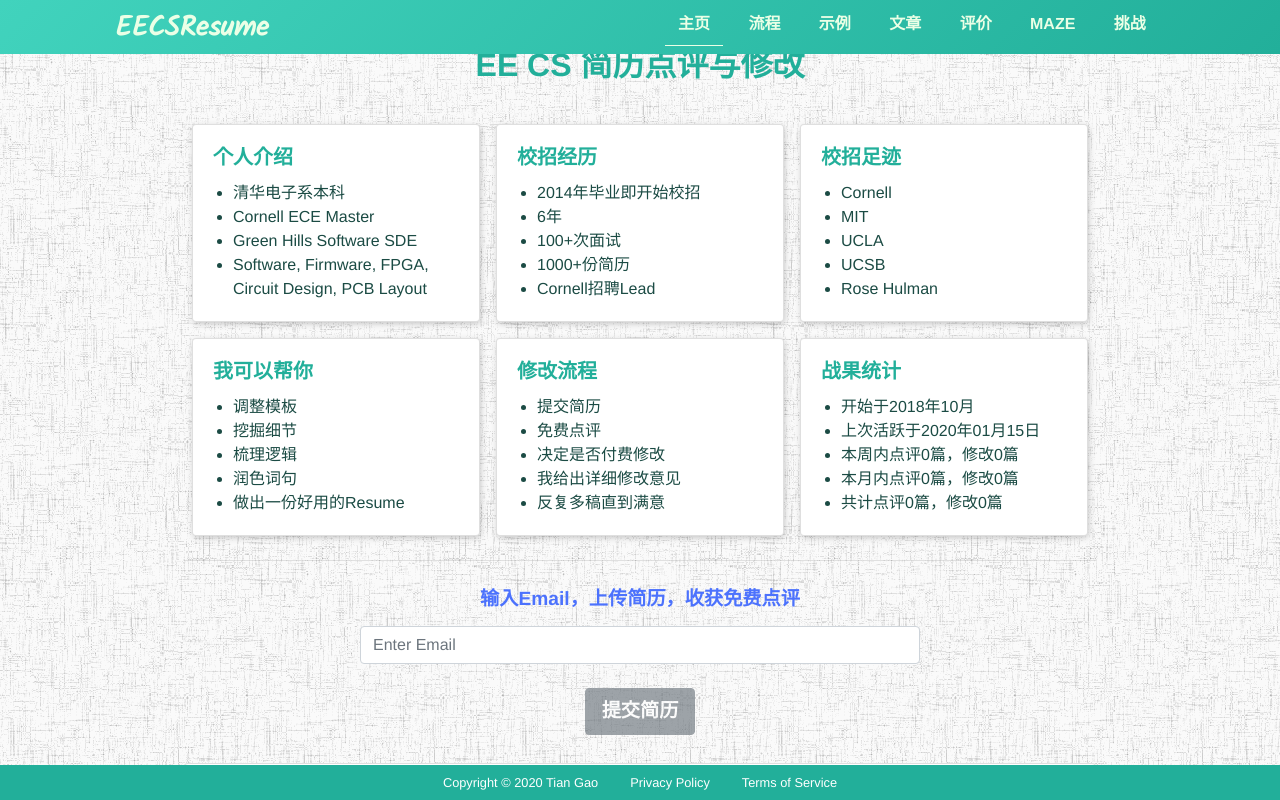
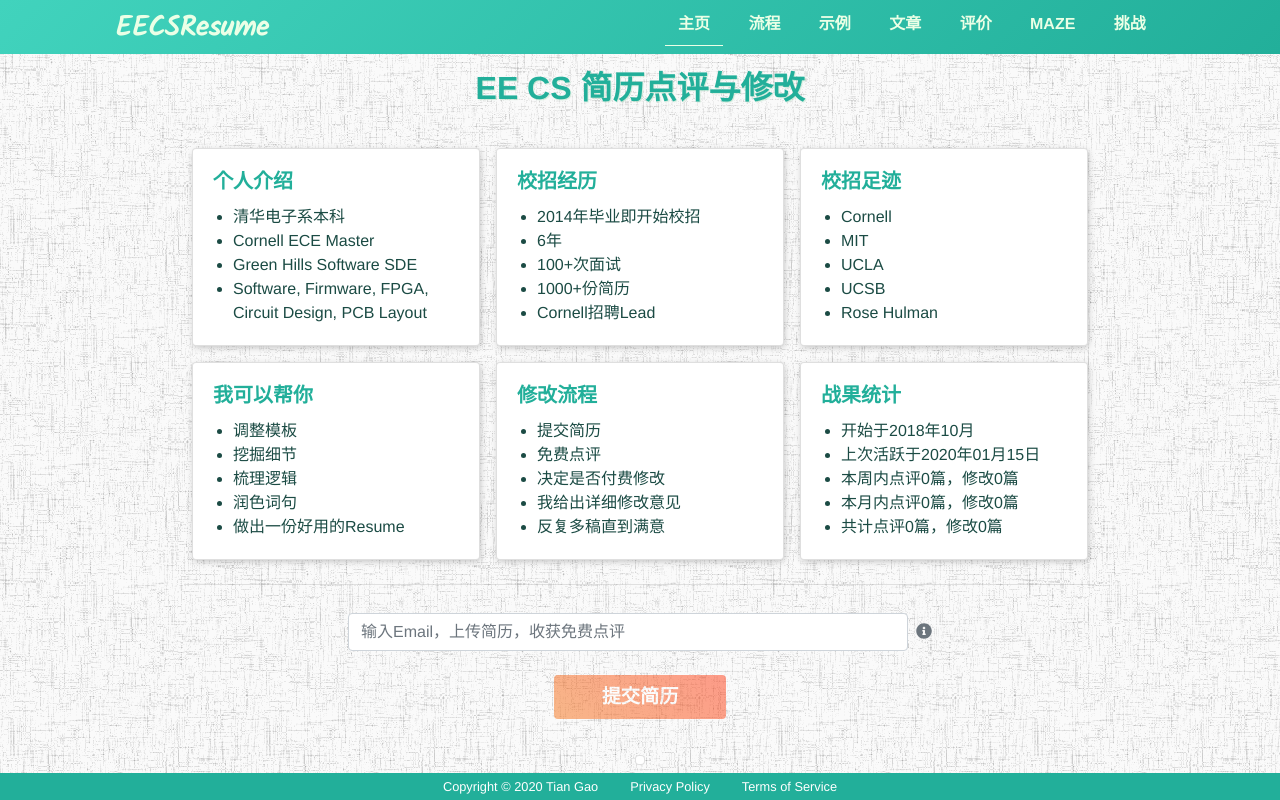
Before and after one commit to gaogaotiantian/eecsresume, a Flask app: page / in a window 1280 px wide. Run offline with Flask 2, Linux system fonts and the light colour scheme; tables that the repository leaves empty hold one stand-in row (values such as "Sample post"); some libraries are stand-ins or nearby versions.

Commit message:
Update index page for a better look

```diff
--- a/static/eecsresume.css
+++ b/static/eecsresume.css
@@ -30,9 +30,17 @@ a:hover {
 }
 
 .btn-submit {
-  padding: 0.5rem 1.0rem;
+  padding: 0.5rem 3rem;
   font-weight: 700;
   font-size: 1.2rem;
+  border: none;
+  background-image: linear-gradient(45deg, #f57316, #ff3c16);
+}
+
+.btn-submit:disabled {
+  color:#fff;
+  border: none;
+  opacity: 0.5;
 }
 
 
@@ -106,6 +114,7 @@ h1,h2,h3,h4,h5,.lead {
 
 .main-title {
   color: #22af9a;
+  text-shadow: 1px 1px 1px #a6dcbb77;
 }
 
 /*
@@ -173,6 +182,10 @@ h1,h2,h3,h4,h5,.lead {
 .activity-time {
   font-size: 0.85rem;
   color: #666;
+}
+
+#email-popover {
+  color: #6c757d;
 }
 
 /*
--- a/static/eecsresume.js
+++ b/static/eecsresume.js
@@ -1,6 +1,22 @@
 function validateEmail(email) {
     var re = /^(([^<>()\[\]\\.,;:\s@"]+(\.[^<>()\[\]\\.,;:\s@"]+)*)|(".+"))@((\[[0-9]{1,3}\.[0-9]{1,3}\.[0-9]{1,3}\.[0-9]{1,3}\])|(([a-zA-Z\-0-9]+\.)+[a-zA-Z]{2,}))$/;
     return re.test(String(email).toLowerCase());
+}
+
+function handleEmailChange() {
+    if (validateEmail($("#user-email").val())) {
+        $("#submit-resume").prop("disabled", false);
+        $("#submit-resume").removeClass("btn-secondary");
+        $("#submit-resume").addClass("btn-primary");
+        $("#user-email").addClass("is-valid");
+        $("#user-email").removeClass("is-invalid");
+    } else {
+        $("#submit-resume").prop("disabled", true);
+        $("#submit-resume").removeClass("btn-primary");
+        $("#submit-resume").addClass("btn-secondary");
+        $("#user-email").addClass("is-invalid");
+        $("#user-email").removeClass("is-valid");
+    }
 }
 
 $(function() {
@@ -27,24 +43,13 @@ $(function() {
     $("#upload-file-button").click(function() {
     })
 
-    $("#user-email").keypress(function() {
-        if (validateEmail($(this).val())) {
-            $("#submit-resume").prop("disabled", false);
-            $("#submit-resume").removeClass("btn-secondary");
-            $("#submit-resume").addClass("btn-primary");
-            $("#user-email").addClass("is-valid");
-            $("#user-email").removeClass("is-invalid");
-        } else {
-            $("#submit-resume").prop("disabled", true);
-            $("#submit-resume").removeClass("btn-primary");
-            $("#submit-resume").addClass("btn-secondary");
-            $("#user-email").addClass("is-invalid");
-            $("#user-email").removeClass("is-valid");
-        }
+    $("#user-email").keyup(function() {
+        handleEmailChange();
     })
 
     $("#submit-resume").click(function(e) {
         e.preventDefault();
+        handleEmailChange();
         if (!$("#submit-resume").prop("disabled")) {
             $("#upload-file-input").click();
         }
@@ -81,6 +86,11 @@ $(function() {
 
     })
 
+    // Initialize popover
+    $('#email-popover').popover({
+        trigger: "focus"
+    });
+
     // Main page functions end
 
     // Example page functions
--- a/templates/header.html
+++ b/templates/header.html
@@ -23,9 +23,10 @@
     integrity="sha256-FgpCb/KJQlLNfOu91ta32o/NMZxltwRo8QtmkMRdAu8="
     crossorigin="anonymous">
   </script>
+  <script defer src="https://use.fontawesome.com/releases/v5.0.10/js/all.js" integrity="sha384-slN8GvtUJGnv6ca26v8EzVaR9DC58QEwsIk9q1QXdCU8Yu8ck/tL/5szYlBbqmS+" crossorigin="anonymous"></script>
+  <script src="https://cdnjs.cloudflare.com/ajax/libs/popper.js/1.12.9/umd/popper.min.js"></script>
   <script src="https://stackpath.bootstrapcdn.com/bootstrap/4.1.0/js/bootstrap.min.js" integrity="sha384-uefMccjFJAIv6A+rW+L4AHf99KvxDjWSu1z9VI8SKNVmz4sk7buKt/6v9KI65qnm" crossorigin="anonymous"></script>
   <script src="https://stackpath.bootstrapcdn.com/bootstrap/4.1.0/js/bootstrap.bundle.min.js" integrity="sha384-lZmvU/TzxoIQIOD9yQDEpvxp6wEU32Fy0ckUgOH4EIlMOCdR823rg4+3gWRwnX1M" crossorigin="anonymous"></script>
-  <script defer src="https://use.fontawesome.com/releases/v5.0.10/js/all.js" integrity="sha384-slN8GvtUJGnv6ca26v8EzVaR9DC58QEwsIk9q1QXdCU8Yu8ck/tL/5szYlBbqmS+" crossorigin="anonymous"></script>
   <link href="https://fonts.googleapis.com/css?family=Kalam&display=swap" rel="stylesheet">
 
   <link href="/static/eecsresume.css" rel="stylesheet">
--- a/templates/index.html
+++ b/templates/index.html
@@ -100,11 +100,12 @@
 
         <hr>
 
-        <div class="my-4">
+        <div class="mt-4">
           <form id="upload-form" action="/api/v1/task" method="post" enctype="multipart/form-data" class="">
-            <label class="index-page-label">输入Email，上传简历，收获免费点评</label>
-            <div class="form-group py-1 d-flex justify-content-center">
-              <input type="email" class="form-control" id="user-email" placeholder="Enter Email">
+            <!--<label class="index-page-label">输入Email，上传简历，收获免费点评</label>-->
+            <div class="form-group py-1 d-flex justify-content-center align-items-center">
+              <input type="email" class="form-control" id="user-email" placeholder="输入Email，上传简历，收获免费点评">
+              <span><a id="email-popover" class="pl-2" href="javascript:void(0)" data-toggle="popover" data-content="在左侧的输入栏输入email地址后点击“提交简历”按钮上传简历。我们不会向任何第三方机构分享您的email和简历。"><i class="fas fa-info-circle"></i></a></span>
             </div>
             <input id="upload-file-input" type="file" name="resume" class="custom-file-input d-none">
             <div id="email-error-text" class="invalid-feedback">输入一个正确的email地址</div>
@@ -114,7 +115,11 @@
             <div id="upload-error-text" class="invalid-feedback">请上传一个小于2MB的pdf文档</div>
           </form>
         </div>
-          <div>
+      </main>
+      <div class="loader d-none"></div>
+    </div>
+    <footer class="mt-auto">
+      <div class="d-flex justify-content-center mb-2">
         <div class="card card-status">
           <div class="card-body p-1">
             <div class="card-text d-flex">
@@ -137,11 +142,7 @@
           </div>
         </div>
       </div>
-      </main>
-      <div class="loader d-none"></div>
-    </div>
-    <footer class="mastfoot mt-auto py-2">
-      <div class="d-flex justify-content-center">
+      <div class="mastfoot d-flex justify-content-center py-1">
         <div class="px-3">
           Copyright &copy 2020 Tian Gao
         </div>
```
Lines whose indentation alone changed are shown as unchanged.
